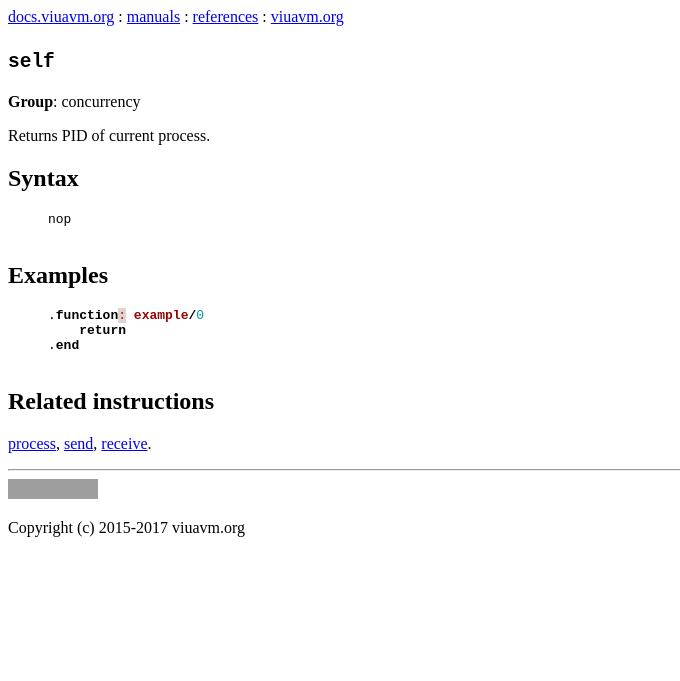
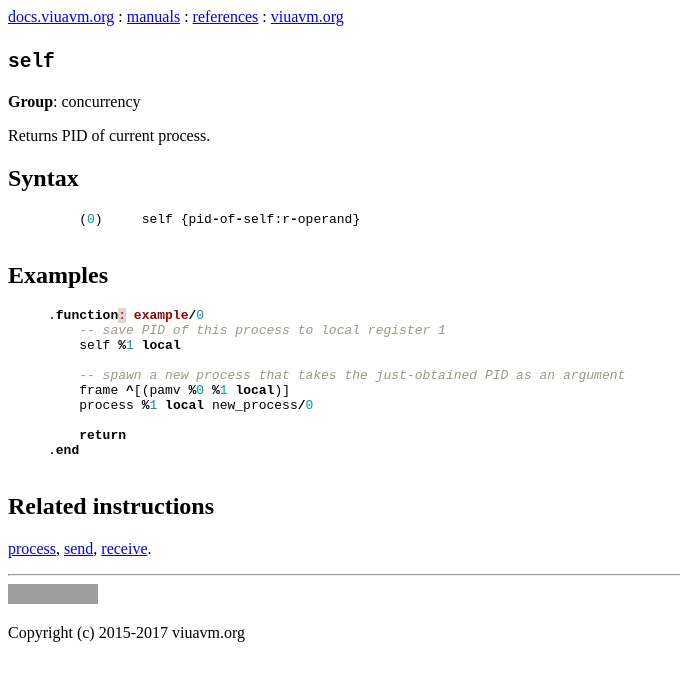
Before and after one commit to marekjm/docs.viuavm.org, a Jekyll site: the page built from _isa/self.html, in a window 1280 px wide. Shown: the top 681 px of the page, without its empty margins (0-680 px from the left). Built offline with Jekyll 4.4.1, drawn with Linux system fonts in a browser that asks for light colours; grey boxes are pictures that could not be loaded.

Commit message:
Example for "self" instruction

```diff
--- a/_isa/self.html
+++ b/_isa/self.html
@@ -15,7 +15,7 @@ related_instructions:
     <h2> Syntax </h2>
 
     {% highlight lua %}
-nop
+    (0)     {{ page.canonical_form }}
     {% endhighlight %}
 </section>
 
@@ -24,6 +24,13 @@ nop
 
     {% highlight lua %}
 .function: example/0
+    -- save PID of this process to local register 1
+    self %1 local
+
+    -- spawn a new process that takes the just-obtained PID as an argument
+    frame ^[(pamv %0 %1 local)]
+    process %1 local new_process/0
+
     return
 .end
     {% endhighlight %}
```
